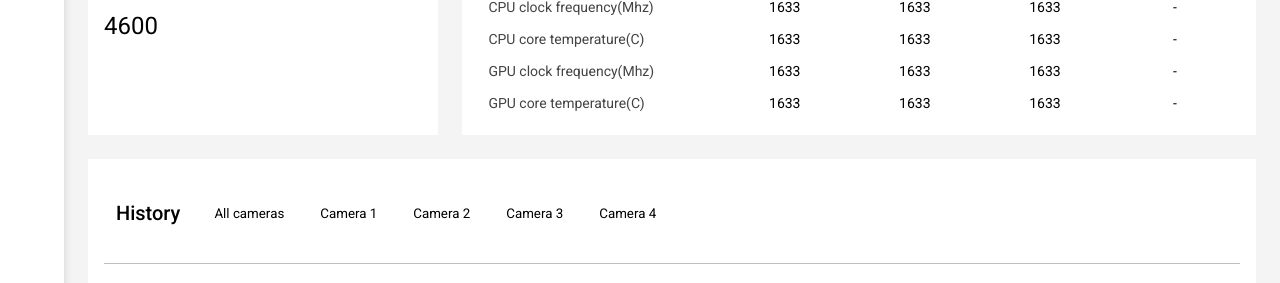
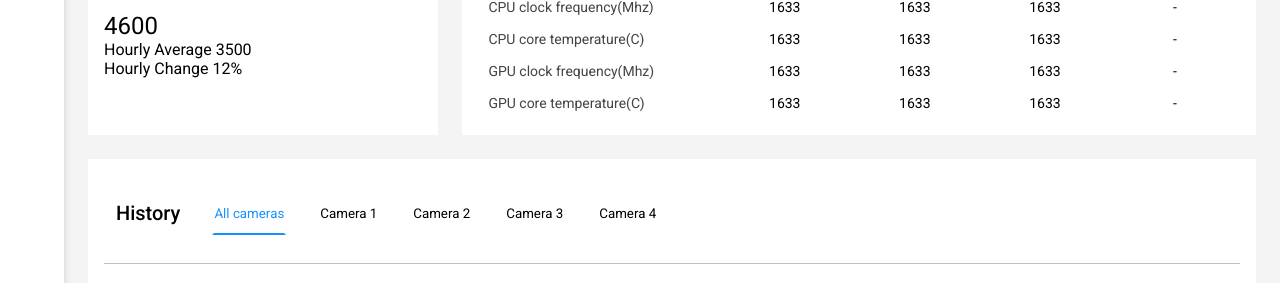
Before and after one commit to bmuzuraimov/ldva-html-css, a plain HTML site: page index.html in a window 1280 px wide. Shown: the part 511-794 px from the top of the page. Drawn offline with nearby package versions, Linux system fonts and the light colour scheme; a script that the page names is missing.

Commit message:
Update index.html

```diff
--- a/index.html
+++ b/index.html
@@ -81,6 +81,11 @@
 						</table>
 						<h2>4600</h2>
 						<div id="graph"></div>
+						<div class="graph-info">
+							<p>Hourly Average 3500</p>
+							<p class="change-up">Hourly Change 12%</p>
+							<!-- change-down -->
+						</div>
 					</div>
 					<table class="live-count-right">
 						<thead>
@@ -124,7 +129,7 @@
 				<div class="history-title">
 					<h4>History</h4>
 					<ul class="live-btn-box">
-						<li><button class="live-cam-btn">All cameras</button></li>
+						<li><button class="live-cam-btn live-cam-active">All cameras</button></li>
 						<li><button class="live-cam-btn">Camera 1</button></li>
 						<li><button class="live-cam-btn">Camera 2</button></li>
 						<li><button class="live-cam-btn">Camera 3</button></li>
```
